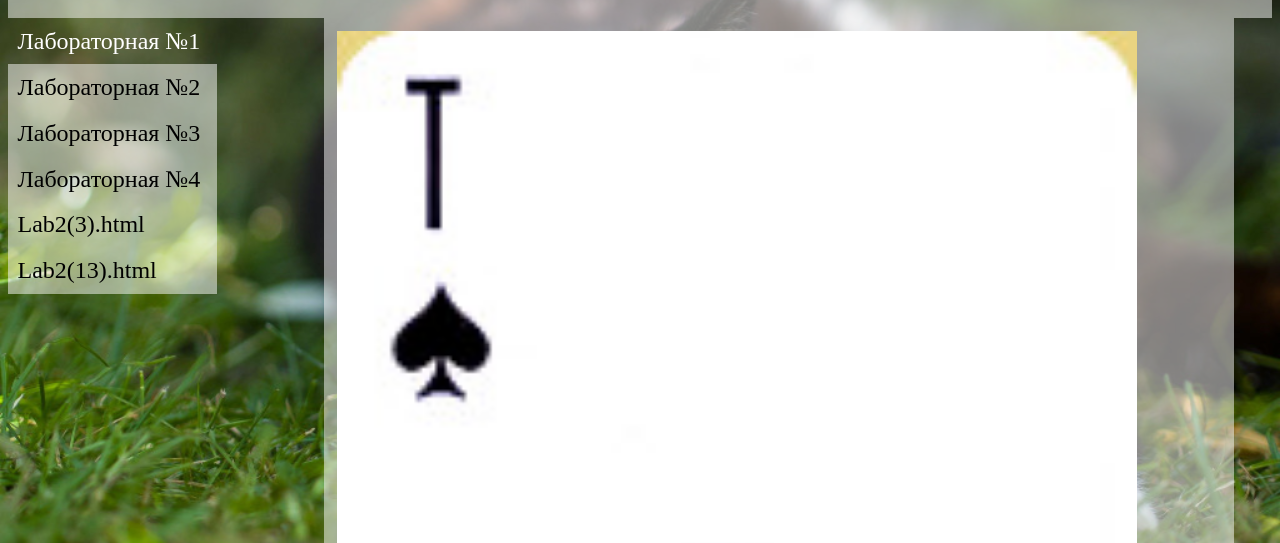
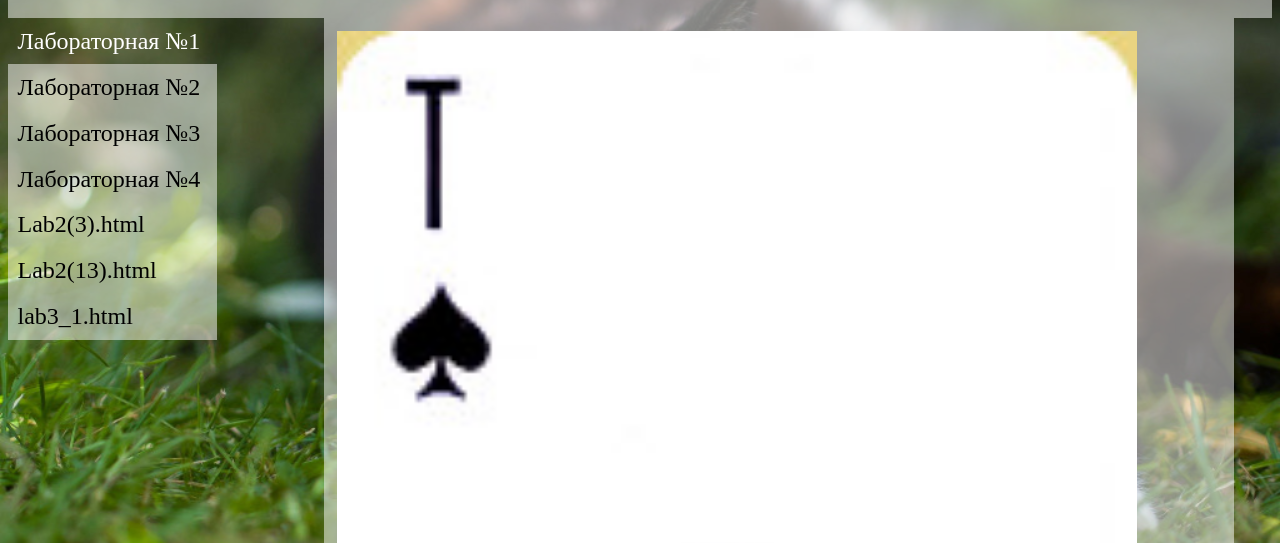
Before and after one commit to evdokimenkogram/evdokimenkogram, a plain HTML site: page index.html in a window 1280 px wide. Shown: the part 257-800 px from the top of the page. Drawn offline with Linux system fonts and the light colour scheme.

Commit message:
Update index.html

```diff
--- a/index.html
+++ b/index.html
@@ -61,6 +61,11 @@ color: white;">
             Lab2(13).html
         </a>
 </div>
+	<div class="nav">
+            <a href="lab3_1.html">
+            lab3_1.html
+        </a>
+</div>
 </div>
 
    <div class="content">
```
